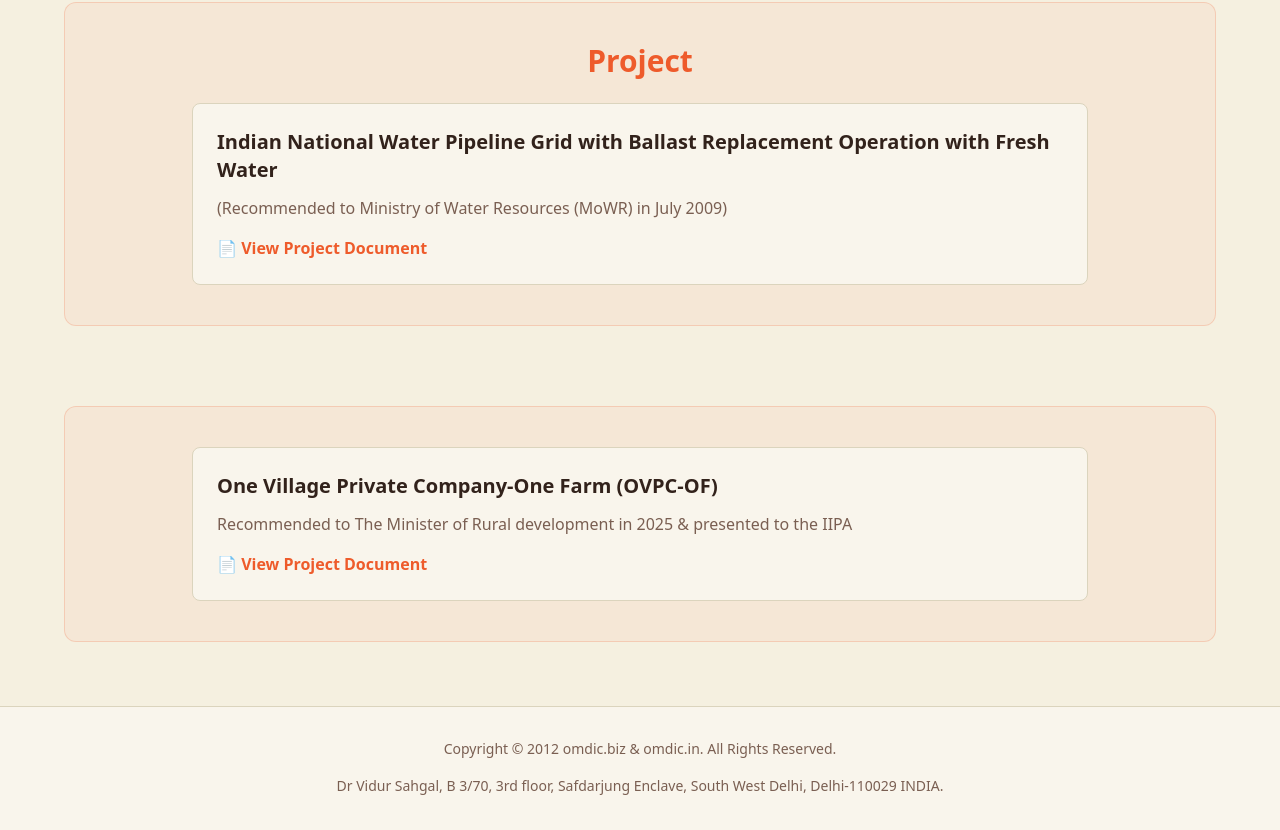
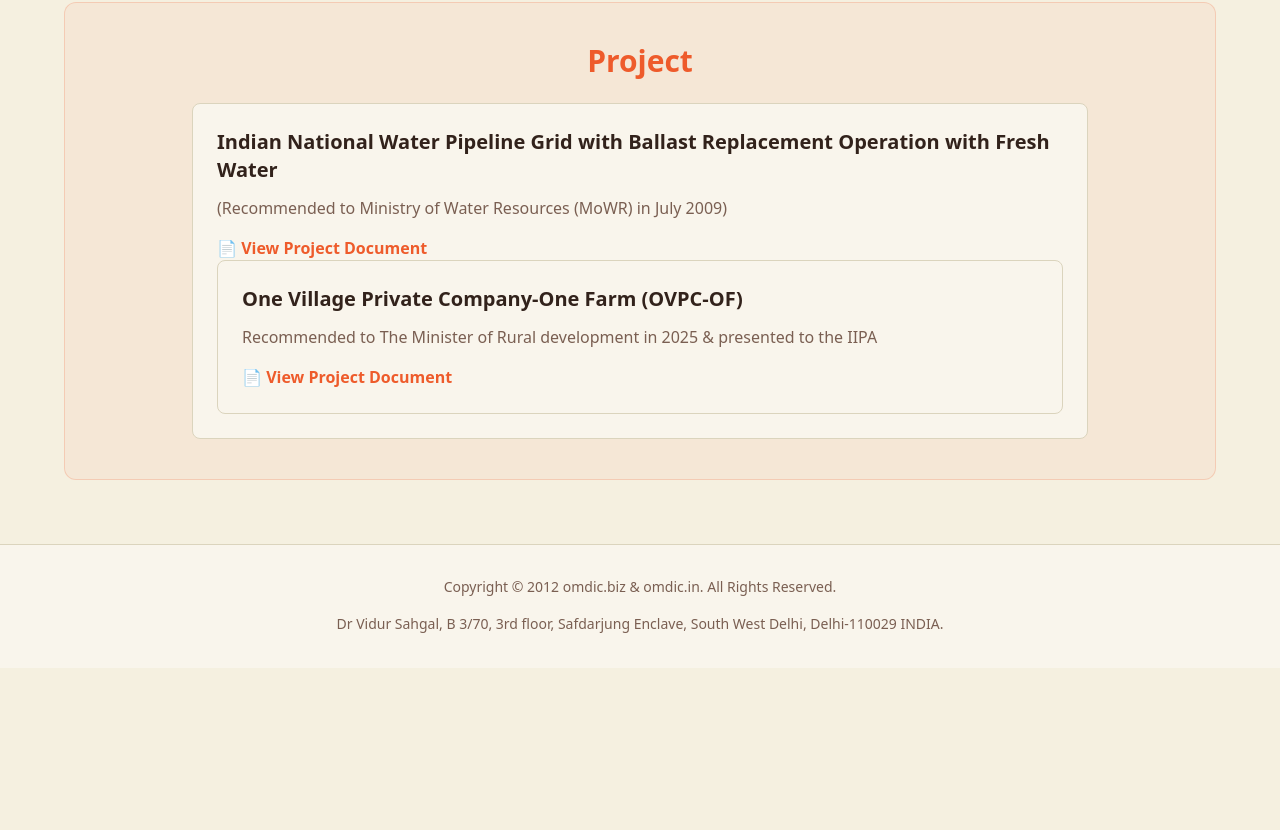
Before and after one commit to xyz986790-cell/RAX, a React (Vite) app: page /services in a window 1280 px wide. Shown: the part 3237-4067 px from the top of the page. After the commit the page ends 3905 px from the top, so only its background shows below. Built offline with nearby package versions, Linux system fonts and the light colour scheme.

Commit message:
Update Services.tsx

```diff
--- a/src/pages/Services.tsx
+++ b/src/pages/Services.tsx
@@ -181,15 +181,7 @@ const Services = () => {
                 📄 View Project Document
               </a>
 
-
-
-            </div>
-          </div>
-          {/* 👆 Project Section yahan khatam */}
-
-          {/* 👇 2*/}
-          <div className="mt-20 bg-primary/5 border border-primary/20 rounded-xl p-10">
-            <div className="max-w-4xl mx-auto bg-card border rounded-lg p-6 hover:shadow-md transition-shadow">
+              <div className="max-w-4xl mx-auto bg-card border rounded-lg p-6 hover:shadow-md transition-shadow">
               <h3 className="text-lg md:text-xl font-semibold text-foreground mb-3">
                 One Village Private Company-One Farm (OVPC-OF)
               </h3>
@@ -206,12 +198,11 @@ const Services = () => {
               >
                 📄 View Project Document
               </a>
-
-
+            </div>
 
             </div>
           </div>
-
+          {/* 👆 Project Section yahan khatam */}
 
         </div>
       </main>
```
